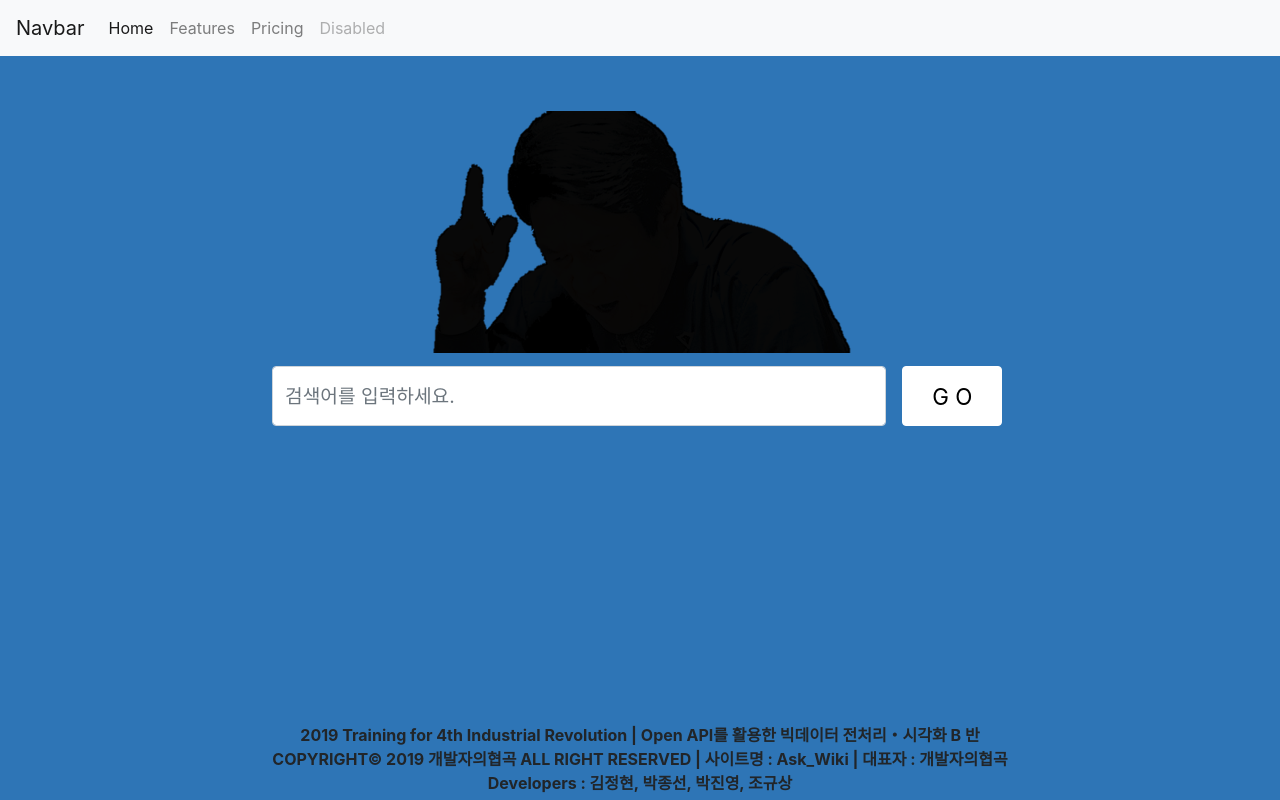
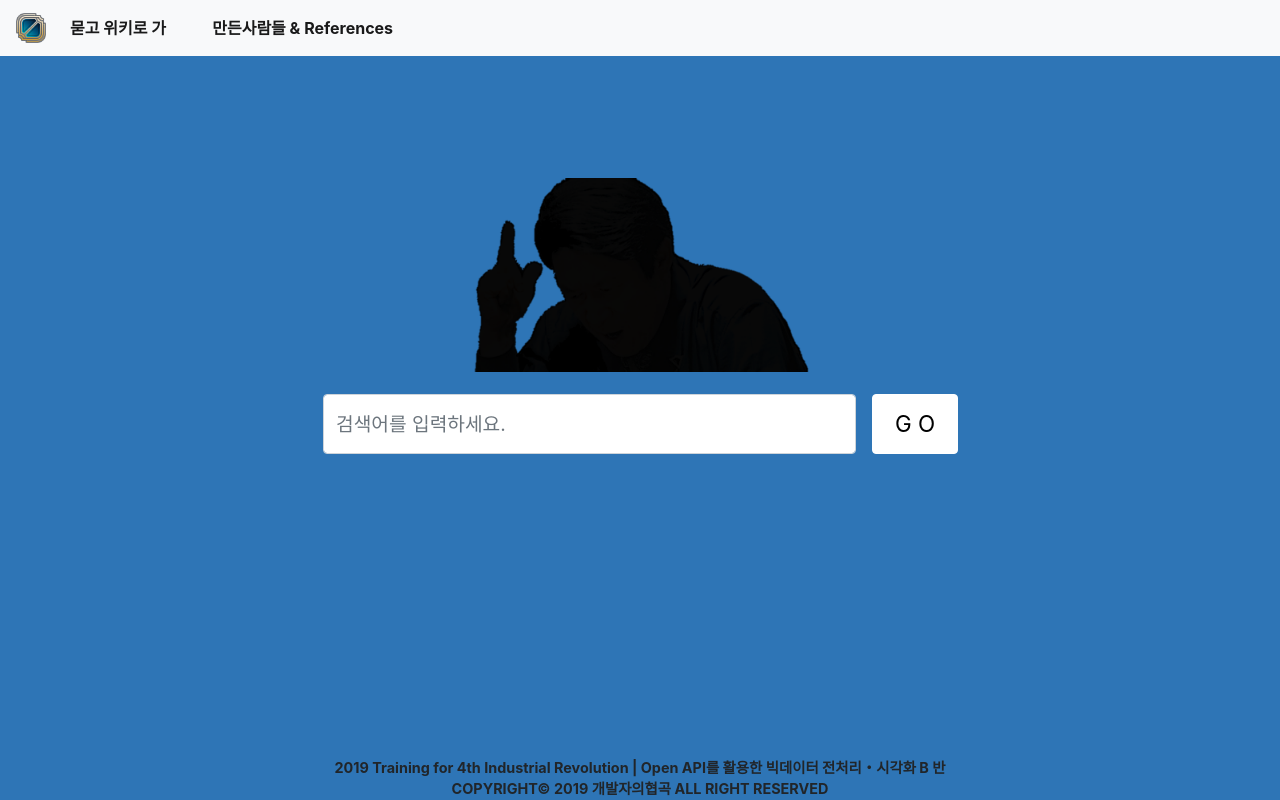
Before and after one commit to Q3333/Ask_and_Wiki, a Django app: page /Ask_Wiki/ in a window 1280 px wide. Run offline with Django 3.2, Linux system fonts and the light colour scheme; some libraries are stand-ins or nearby versions.

Commit message:
메인페이지 디자인

```diff
--- a/project/Ask_Wiki/templates/Ask_Wiki/index.html
+++ b/project/Ask_Wiki/templates/Ask_Wiki/index.html
@@ -1,54 +1,43 @@
 {% extends 'base.html' %}
 
-{% block body %}
-{% load static %}
-<style>
-    html, body {
-        margin: 0;
-        height: 100%;
-        overflow: hidden;
+{% block title %}
+묻고 위키로 가!
+{% endblock%}
+
+{% block css %}
+body {
     background-color:rgb(46, 117, 182)
 }
-    .outer-div{
-        /* border: 1px solid red; */
-        height:85%;
-    }
 .logo-div{
+    width:100%;
     text-align:center;
-        position: relative;
-        height: 40%;
-        margin-top: 3%;
-        /* border: 1px solid black; */
+    margin:10% 0 1% 0;
+    //border:1px solid black;
 }
 .logo-img-div{
-        position:absolute;
-        width:100%;
-        bottom:5%;
+    display: inline-block;
+    margin:1% 0 1% 0;
+    //border:1px solid black;
+}
+.mainlogo{
+    width:80%;
 }
 .form-div{
     text-align:center;
-        /* border: 1px solid black; */
     height: 30%;
-    }
-    .form-div-inner{
-        text-align:center;
-        height:100%;
 }
 .form-inline{
     width:60%;
-
     margin-left: 20%;
 }
 .form-group{
     width:80%;
 }
-
 #text1{
     width:100%;
     height:60px;
     font-size: 1.2em;
 }
-
 #search-btn{
     width:13%;
     height:60px;
@@ -57,28 +46,16 @@
     background-color: white;
     border-color: white;
 }
-    .div-footer{
-        text-align:center;
-        height: 33%;
-        position: relative;
-    }
-    .div-footer-text{
-        width:100%;
-        bottom:0;
-        position: absolute;
-    }
+{% endblock%}
 
-</style>
-
-    <div class="outer-div">
+{% block content %}
+{% load static %}
     <div class="logo-div">
         <div class="logo-img-div">
-                <img style="width: 35%;" src="{% static 'image/main.png' %}" alt="">
+            <img src="{% static 'image/main.png' %}" alt="묻고위키로가!" class="mainlogo">
         </div>
     </div>
-
     <div class="form-div">
-            <div class="form-div-inner">
         <form class="form-inline" action="{% url 'Ask:main' %}"  method="POST">
             {% csrf_token %}
             <div class="form-group mx-sm-3 mb-2">
@@ -87,16 +64,4 @@
             <button type="submit"  class="btn btn-primary mb-2" id="search-btn">G O</button>
         </form>
     </div>
-        </div>
-
-        <div class="div-footer">
-            <div class="div-footer-text">
-                <b>2019 Training for 4th Industrial Revolution | Open API를 활용한 빅데이터 전처리・시각화 B 반</b><br>
-                <b>COPYRIGHT© 2019 개발자의협곡 ALL RIGHT RESERVED | 사이트명 : Ask_Wiki | 대표자 : 개발자의협곡 </b><br>
-                <b>Developers : 김정현, 박종선, 박진영, 조규상 </b>
-            </div>
-        </div>
-
-    </div>
-
 {% endblock %}
--- a/project/Ask_Wiki/views.py
+++ b/project/Ask_Wiki/views.py
@@ -103,6 +103,7 @@ def main(request):
         Links = page_py.links
         context = {
         'links' : Links,
+        'search_keyword' : search_keyword,
         }
         return render(request,"Ask_Wiki/same_list.html", context)
 
--- a/project/config/settings.py
+++ b/project/config/settings.py
@@ -119,3 +119,6 @@ USE_TZ = True
 # https://docs.djangoproject.com/en/2.2/howto/static-files/
 
 STATIC_URL = '/static/'
+STATICFILES_DIRS = [
+    os.path.join(BASE_DIR, 'config', 'static'),
+]
--- a/project/config/templates/base.html
+++ b/project/config/templates/base.html
@@ -9,26 +9,113 @@
         {% block title %}
         {% endblock %}
     </title>
+    <style>
+    .div-footer{
+        text-align:center;
+        position: fixed;
+        bottom: 0;
+    }
+    .div-footer-text{
+        text-align:center;
+        position: fixed;
+        bottom: 0;
+        width:100%;
+        font-size:0.9em;
+    }
+
+    .infototaldiv{
+        display:none;
+        z-index:10;
+        position:fixed;
+        background-color:rgba( 255, 255, 255, 0.01 );
+        padding-top:100px;
+        top:0;
+        left:0;
+        width:100%;
+        height:100%;
+        overflow:auto;
+    }
+    .infoinnerpage{
+        position:relative;
+        background-color:white;
+        color:black;
+        margin:auto;
+        padding:0;
+        outline:0;
+        width:600px;
+        border-style:solid;
+        border-color:rgb(46, 117, 182);
+        border-radius:10px;
+    }
+    #infoneyong {
+        padding: 4px 40px 4px 40px;
+    }
+    #infoneyong a {
+        text-decoration: none;
+        color: orange;
+    }
+    #infoneyong span {
+        color: skyblue;
+    }
+    .infoclosediv {
+        width: 100%;
+        text-align: center;
+    }
+    {% block css %}
+    {% endblock %}
+    </style>
 </head>
 <body>
 <nav class="navbar navbar-expand-lg navbar-light bg-light" >
-    <a class="navbar-brand" href="#">Navbar</a>
+{% load static %}
+    <img class="navbar-brand" style="width: 30px;" src="{% static 'image/teamlogo.png' %}">
     <button class="navbar-toggler" type="button" data-toggle="collapse" data-target="#navbarNavAltMarkup" aria-controls="navbarNavAltMarkup" aria-expanded="false" aria-label="Toggle navigation">
         <span class="navbar-toggler-icon"></span>
     </button>
     <div class="collapse navbar-collapse" id="navbarNavAltMarkup">
         <div class="navbar-nav">
-        <a class="nav-item nav-link active" href="#">Home <span class="sr-only">(current)</span></a>
-        <a class="nav-item nav-link" href="#">Features</a>
-        <a class="nav-item nav-link" href="#">Pricing</a>
-        <a class="nav-item nav-link disabled" href="#" tabindex="-1" aria-disabled="true">Disabled</a>
+        <a class="nav-item nav-link active" href="{% url 'Ask:index' %}"><b>묻고 위키로 가&nbsp&nbsp&nbsp&nbsp&nbsp&nbsp&nbsp&nbsp</b><span class="sr-only">(current)</span></a>
+        <a class="nav-item nav-link active" href="#"><span class="copyright" onclick="document.getElementById('infojs').style.display='block'"><b>만든사람들 & References</b></span></a>
         </div>
     </div>
 </nav>
+    <div class="container">
+    {% block content %}
+    {% endblock %}
+    </div>
 
+<div id='infojs' class="infototaldiv">
+    <div class="infoinnerpage">
+	  <div id="infoneyong">
+	    <br><h5><b>만든사람들 &amp; References</b></h5><br><hr>
+        <b>만든사람들</b><br><br>
+        Team : 개발자의 협곡<br>Developers : 김정현, 박종선, 박진영, 조규상
+        <br><br><br><br><br><br><hr>
+        <b>References</b><br><br>
+        Django, konlp,
+        <br><br><br><br><br><br><hr><br>
+        <div class="infoclosediv">
+          <button onclick="document.getElementById('infojs').style.display='none'" id="closebutton">Close</button>
+        </div>
+       </div>
+    </div>
+</div>
 
-    {% block body %}
-    {% endblock %}
+<div class="div-footer">
+    <div class="div-footer-text">
+        <b>2019 Training for 4th Industrial Revolution | Open API를 활용한 빅데이터 전처리・시각화 B 반</b><br>
+        <b>COPYRIGHT© 2019 개발자의협곡 ALL RIGHT RESERVED</b><br>
+    </div>
+</div>
+
+<script>
+var modal = document.getElementById('infojs');
+window.onclick = function(event) {
+	if (event.target == modal) {
+    	modal.style.display = "none";
+    }
+}
+</script>
 
     <script src="https://code.jquery.com/jquery-3.4.1.slim.min.js" integrity="sha384-J6qa4849blE2+poT4WnyKhv5vZF5SrPo0iEjwBvKU7imGFAV0wwj1yYfoRSJoZ+n" crossorigin="anonymous"></script>
     <script src="https://cdn.jsdelivr.net/npm/popper.js@1.16.0/dist/umd/popper.min.js" integrity="sha384-Q6E9RHvbIyZFJoft+2mJbHaEWldlvI9IOYy5n3zV9zzTtmI3UksdQRVvoxMfooAo" crossorigin="anonymous"></script>
```
Also changed, not shown: project/Ask_Wiki/templates/Ask_Wiki/same_list.html (+23 -1 lines), project/config/static/image/teamlogo.png (added). Lines whose indentation alone changed are shown as unchanged.
